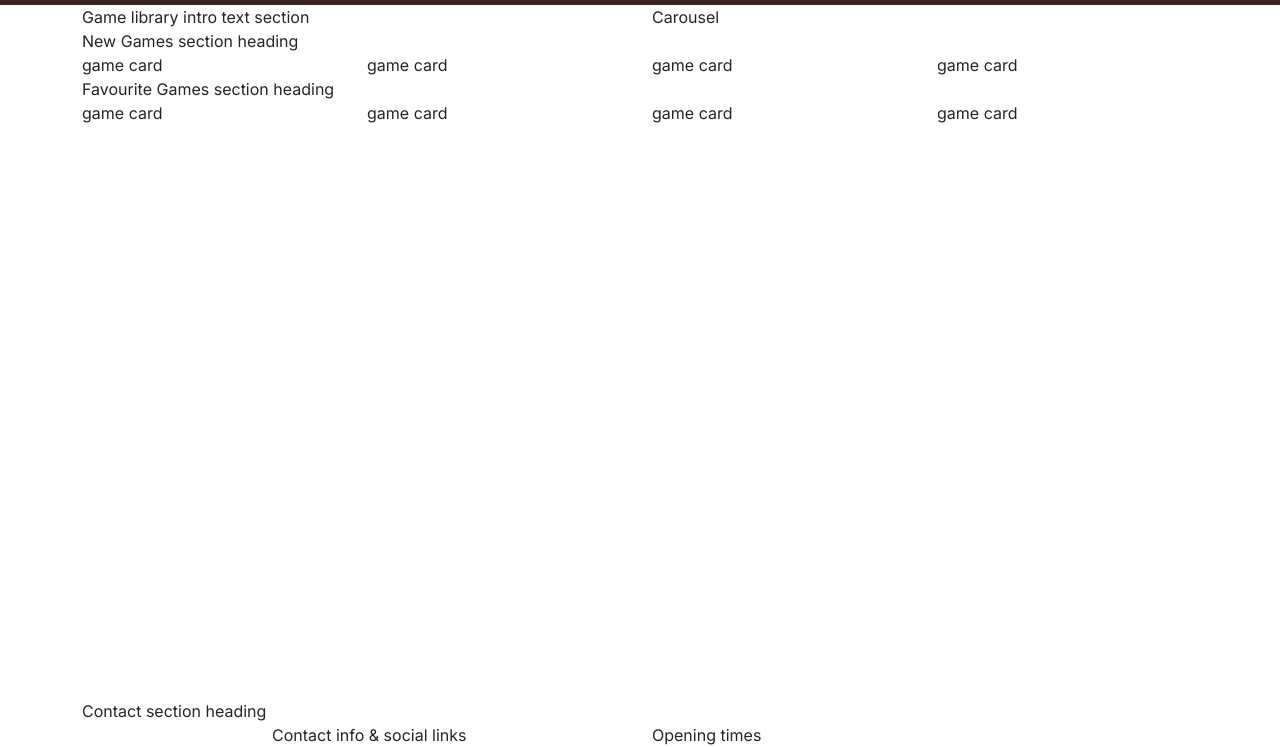
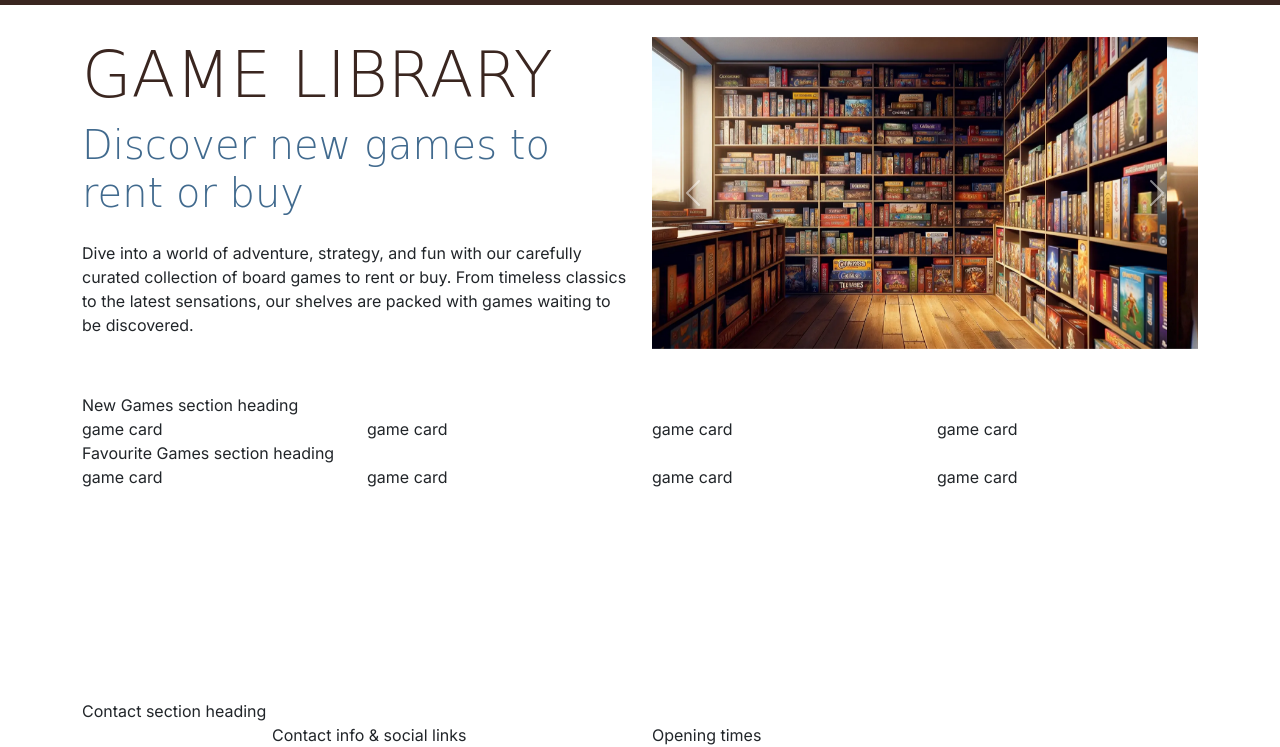
Before and after one commit to Johan-4P/boardwalk-games, a plain HTML site: page game-library.html in a window 1280 px wide. Shown: the part 53-800 px from the top of the page. Drawn offline with nearby package versions, Linux system fonts and the light colour scheme; a web font is replaced by a local one.

Commit message:
Setting up Libary page

```diff
--- a/game-library.html
+++ b/game-library.html
@@ -38,7 +38,7 @@
             <div class="collapse navbar-collapse" id="navbarSupportedContent">
                 <ul class="navbar-nav ms-auto mb-2 mb-lg-0">
                     <li class="nav-item">
-                         <a class="nav-link" href="index.html">Home</a>
+                        <a class="nav-link" href="index.html">Home</a>
                     </li>
                     <li class="nav-item">
                         <a class="nav-link" href="#">Service</a>
@@ -55,10 +55,47 @@
     </nav>
 
     <!-- Header with carousel -->
-    <header class="container">
+    <header id="header" class="container section">
         <div class="row">
-            <div class="col-12 col-xl-6">Game library intro text section</div>
-            <div class="col-12 col-xl-6">Carousel</div>
+            <div class="col-12 col-xl-6 text-center text-xl-start">
+                <h1 class="display-3">Game Library</h1>
+                <p class="lead display-6 sub-heading-color">Discover new games to rent or buy</p>
+                <p class="my-4">Dive into a world of adventure, strategy, and fun with our carefully curated collection
+                    of board games to rent or buy. From timeless classics to the latest sensations, our shelves are
+                    packed with games waiting to be discovered.</p>
+            </div>
+            <div class="col-12 col-xl-6">
+                <div id="carouselExampleAutoplaying" class="carousel slide" data-bs-ride="carousel">
+                    <div class="carousel-inner">
+                        <div class="carousel-item active">
+                            <img src="assets/images/game-library-carousel-1.webp" class="d-block w-100"
+                                alt="Bookshelves filled with boardgames">
+                        </div>
+                        <div class="carousel-item">
+                            <img src="assets/images/game-library-carousel-2.webp" class="d-block w-100"
+                                alt="Bookshelves filled with boardgames">
+                        </div>
+                        <div class="carousel-item">
+                            <img src="assets/images/game-library-carousel-3.webp" class="d-block w-100"
+                                alt="Bookshelves filled with boardgames, one man is browsing the shelves">
+                        </div>
+                        <div class="carousel-item">
+                            <img src="assets/images/game-library-carousel-4.webp" class="d-block w-100"
+                                alt="8 board games stacked on top of each other">
+                        </div>
+                    </div>
+                    <button class="carousel-control-prev" type="button" data-bs-target="#carouselExampleAutoplaying"
+                        data-bs-slide="prev">
+                        <span class="carousel-control-prev-icon" aria-hidden="true"></span>
+                        <span class="visually-hidden">Previous</span>
+                    </button>
+                    <button class="carousel-control-next" type="button" data-bs-target="#carouselExampleAutoplaying"
+                        data-bs-slide="next">
+                        <span class="carousel-control-next-icon" aria-hidden="true"></span>
+                        <span class="visually-hidden">Next</span>
+                    </button>
+                </div>
+            </div>
         </div>
     </header>
 
```
